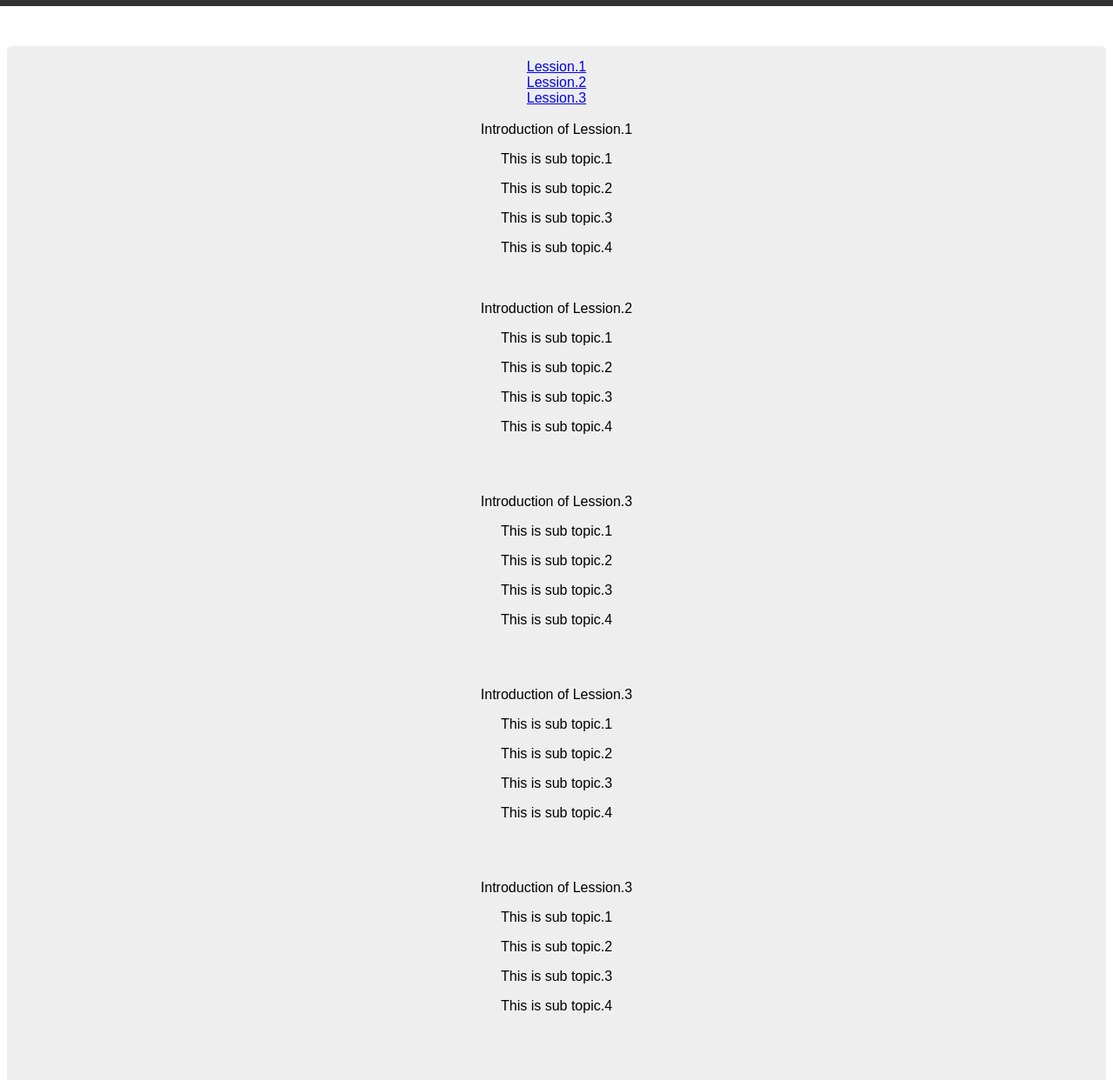
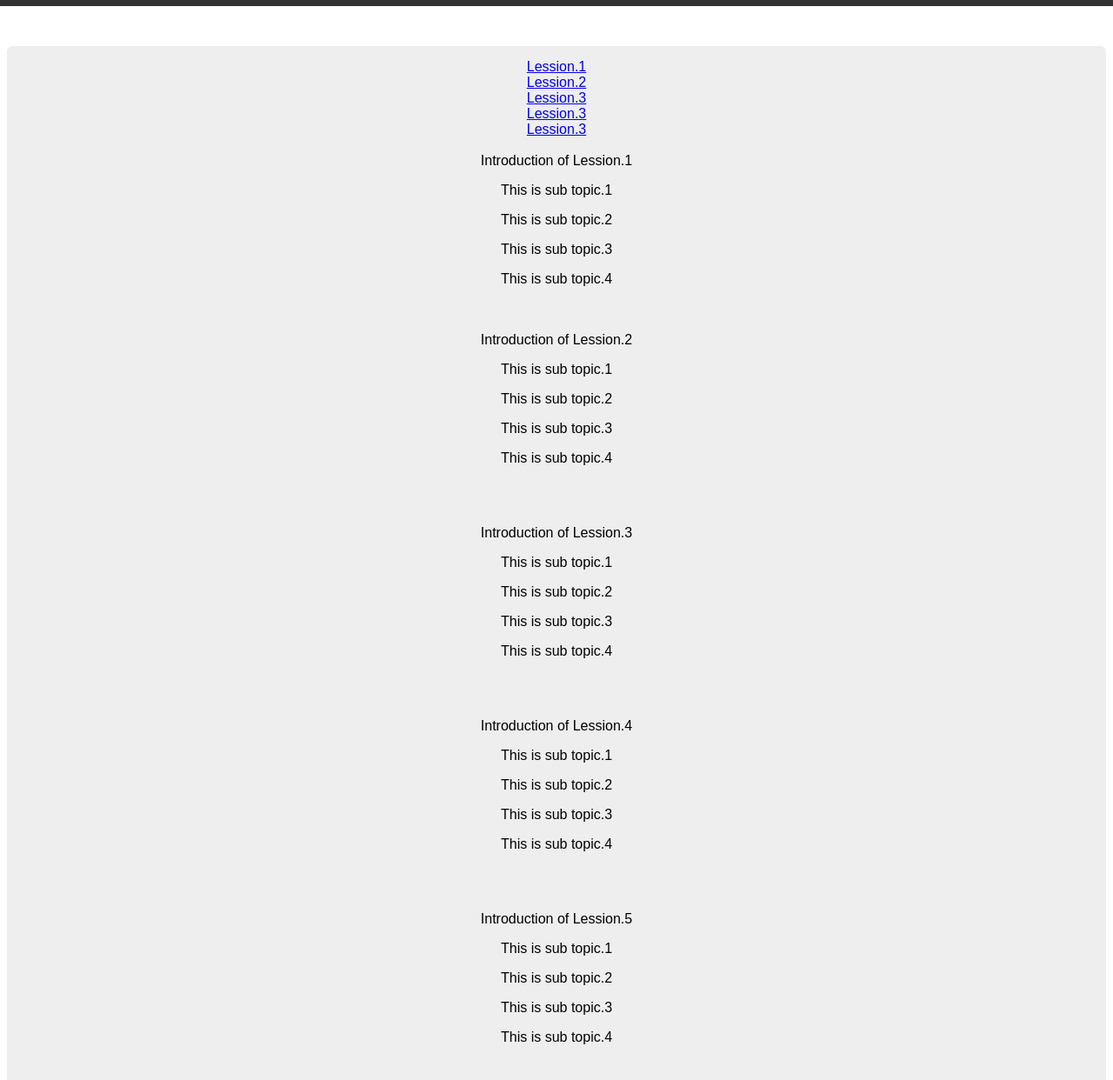
Before and after one commit to Momooou/TributePage, a plain HTML site: page index.html in a window 1280 px wide. Shown: the part 47-1289 px from the top of the page at 87% size. Drawn offline with Linux system fonts and the light colour scheme; a web font is replaced by a local one.

Commit message:
Update index.html

```diff
--- a/index.html
+++ b/index.html
@@ -16,6 +16,8 @@
           <a href="#lession1">Lession.1</a><br />
   <a href="#lession2">Lession.2</a><br />
   <a href="#lession3">Lession.3</a><br />
+  <a href="#lession4">Lession.3</a><br />
+  <a href="#lession5">Lession.3</a><br />
   <br />
 
   <div id="lession1">Introduction of Lession.1</div>
@@ -39,14 +41,14 @@
   <p>This is sub topic.4</p>
           <br />
   <br />
-  <p id="lession4">Introduction of Lession.3</p>
+  <p id="lession4">Introduction of Lession.4</p>
   <p>This is sub topic.1</p>
   <p>This is sub topic.2</p>
   <p>This is sub topic.3</p>
   <p>This is sub topic.4</p>
           <br />
   <br />
-  <p id="lession5">Introduction of Lession.3</p>
+  <p id="lession5">Introduction of Lession.5</p>
   <p>This is sub topic.1</p>
   <p>This is sub topic.2</p>
   <p>This is sub topic.3</p>
```
